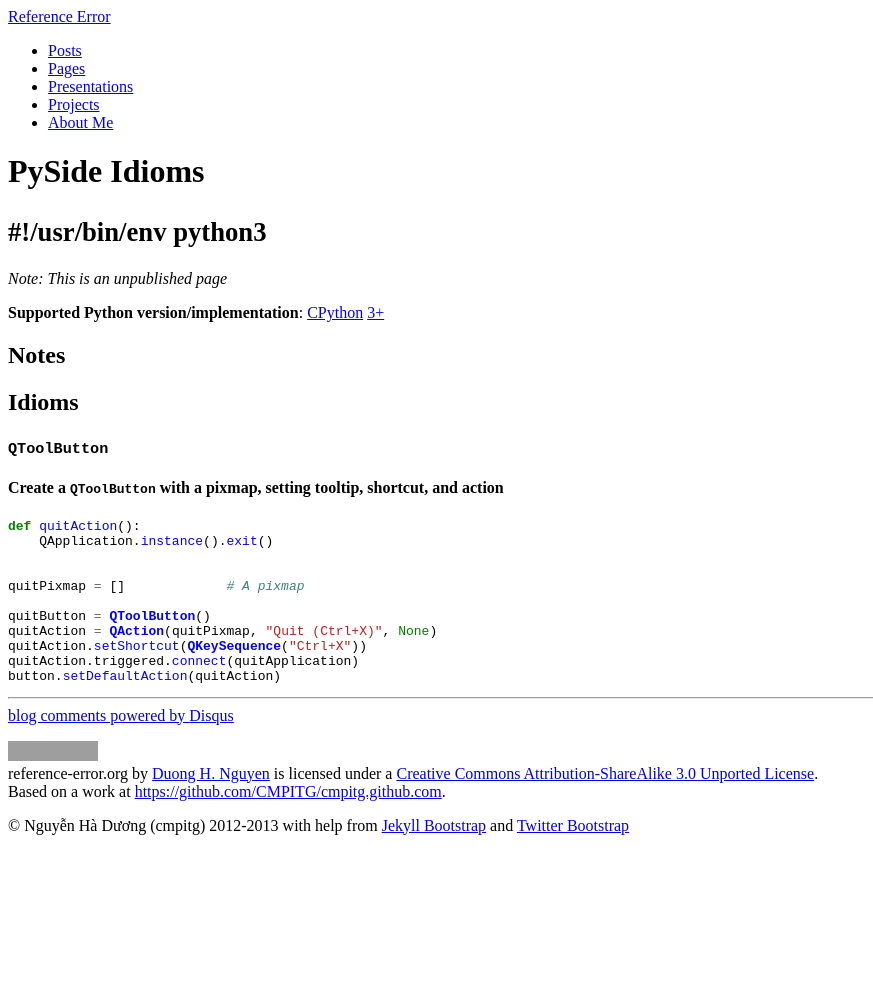
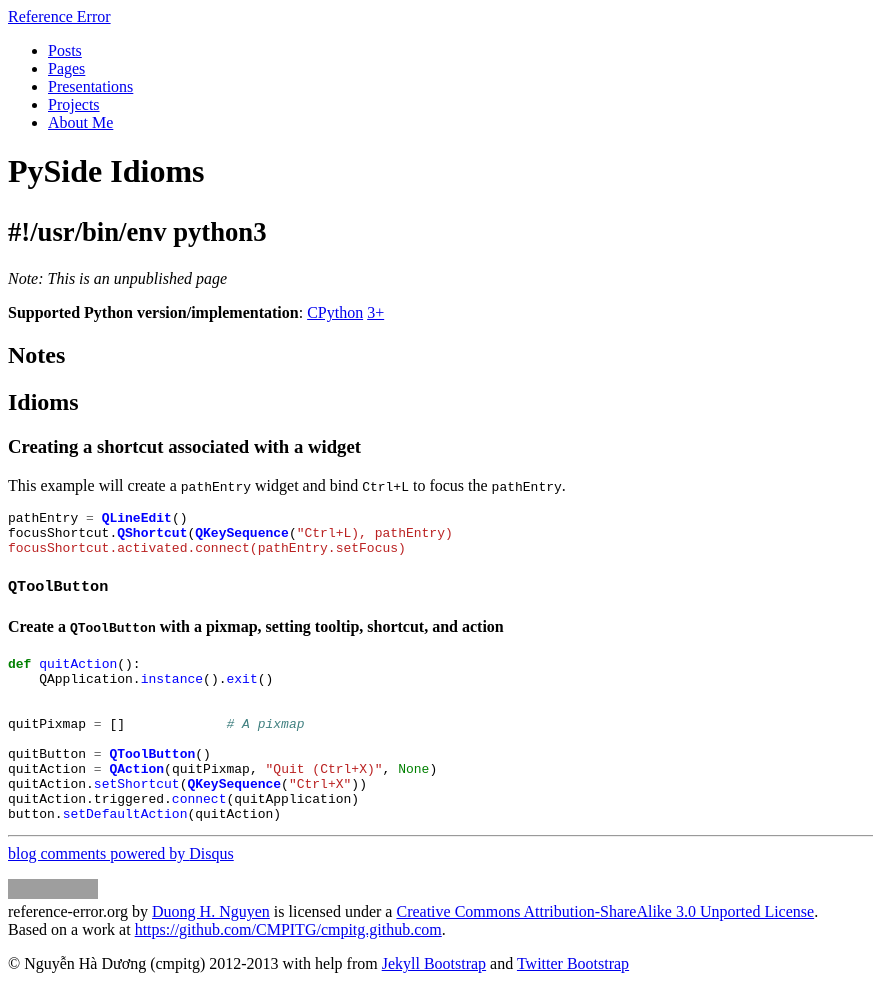
Before and after one commit to cmpitg/cmpitg.github.com, a Jekyll site: the page built from guides/pyside.md, in a window 1280 px wide. Shown: the whole page, without its empty margins (0-873 px from the left). Built offline with Jekyll 4.4.1, drawn with Linux system fonts in a browser that asks for light colours; comment, search, counter and statistics services are not loaded; before the commit the page ends 900 px from its top, so only the background shows below that; grey boxes are pictures that could not be loaded.

Commit message:
PySide idiom about setting shortcut for a widget

````diff
--- a/guides/pyside.md
+++ b/guides/pyside.md
@@ -17,6 +17,16 @@ last_updated:
 
 ## Idioms
 
+### Creating a shortcut associated with a widget
+
+This example will create a `pathEntry` widget and bind `Ctrl+L` to focus the `pathEntry`.
+
+```python
+pathEntry = QLineEdit()
+focusShortcut.QShortcut(QKeySequence("Ctrl+L), pathEntry)
+focusShortcut.activated.connect(pathEntry.setFocus)
+```
+
 ### `QToolButton`
 
 #### Create a `QToolButton` with a pixmap, setting tooltip, shortcut, and action
````
